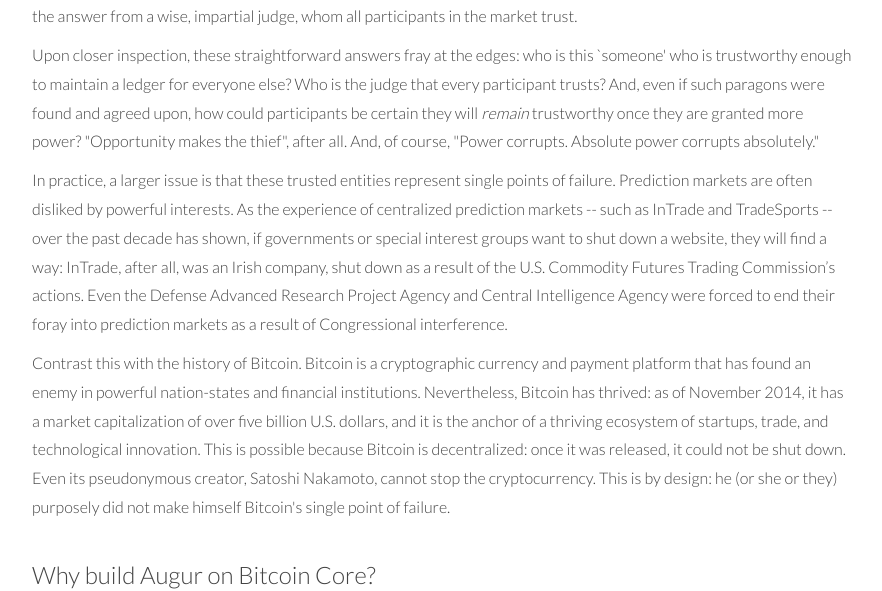
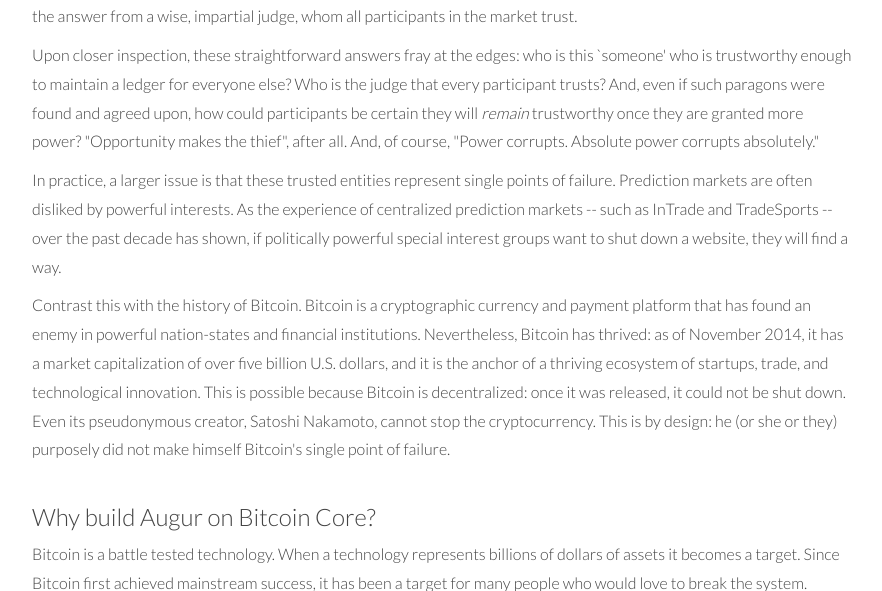
Before and after one commit to collegecrypto/augur.net, a Django app: page /faq/ in a window 1280 px wide. Shown: the part 615-1206 px from the top of the page, without its empty margins (198-1080 px from the left). Run offline with Django 3.2, Linux system fonts and the light colour scheme; some libraries are stand-ins or nearby versions.

Commit message:
Edit FAQ to match whitepaper

```diff
--- a/augur_net/templates/faq.html
+++ b/augur_net/templates/faq.html
@@ -16,7 +16,7 @@
 
       <p>Upon closer inspection, these straightforward answers fray at the edges: who is this `someone' who is trustworthy enough to maintain a ledger for everyone else? Who is the judge that every participant trusts? And, even if such paragons were found and agreed upon, how could participants be certain they will <em>remain</em> trustworthy once they are granted more power? "Opportunity makes the thief", after all. And, of course, "Power corrupts. Absolute power corrupts absolutely."</p>
 
-      <p>In practice, a larger issue is that these trusted entities represent single points of failure. Prediction markets are often disliked by powerful interests. As the experience of centralized prediction markets -- such as InTrade and TradeSports -- over the past decade has shown, if governments or special interest groups want to shut down a website, they will find a way: InTrade, after all, was an Irish company, shut down as a result of the U.S. Commodity Futures Trading Commission’s actions.  Even the Defense Advanced Research Project Agency and Central Intelligence Agency were forced to end their foray into prediction markets as a result of Congressional interference.</p>
+      <p>In practice, a larger issue is that these trusted entities represent single points of failure. Prediction markets are often disliked by powerful interests. As the experience of centralized prediction markets -- such as InTrade and TradeSports -- over the past decade has shown, if politically powerful special interest groups want to shut down a website, they will find a way.</p>
 
       <p>Contrast this with the history of Bitcoin.  Bitcoin is a cryptographic currency and payment platform that has found an enemy in powerful nation-states and financial institutions.  Nevertheless, Bitcoin has thrived: as of November 2014, it has a market capitalization of over five billion U.S. dollars, and it is the anchor of a thriving ecosystem of startups, trade, and technological innovation. This is possible because Bitcoin is decentralized: once it was released, it could not be shut down. Even its pseudonymous creator, Satoshi Nakamoto, cannot stop the cryptocurrency. This is by design: he (or she or they) purposely did not make himself Bitcoin's single point of failure.</p>
 
```
